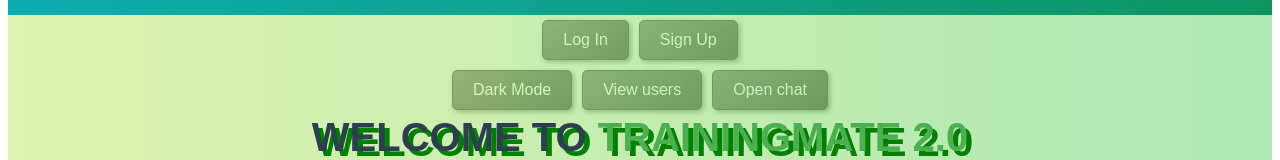
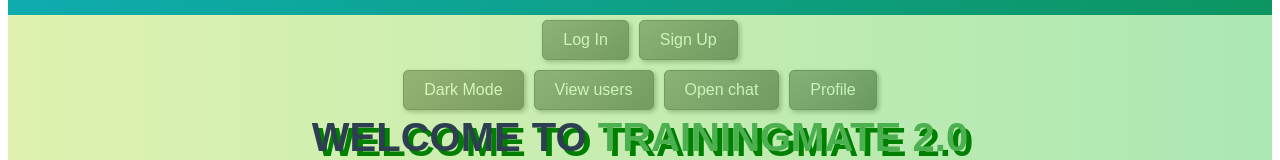
Before and after one commit to AntonioLabinjan/Projekt_PI, a Vue app: page / in a window 1280 px wide. Shown: the part 203-363 px from the top of the page. Built offline with nearby package versions, Linux system fonts and the light colour scheme; no server answers.

Commit message:
Update HomePage.vue
Dodano rutiranje do profila

```diff
--- a/src/views/HomePage.vue
+++ b/src/views/HomePage.vue
@@ -9,6 +9,7 @@
       <button @click="toggleDarkMode">{{ darkMode ? 'Light Mode' : 'Dark Mode' }}</button>
       <button @click="viewUsers">View users</button>
       <button @click="openChat">Open chat</button>
+      <button @click="viewProfile">Profile</button>
     </div>
     <div class="header">
       <h1>Welcome to <span class="highlight">TrainingMate 2.0 </span></h1>
@@ -183,6 +184,9 @@ async fetchExercises() {
     },
     playGame(){
       this.$router.push({path: '/memory'});
+    },
+    viewProfile(){
+      this.$router.push({path: '/profile'});
     }
   },
   /*
```
